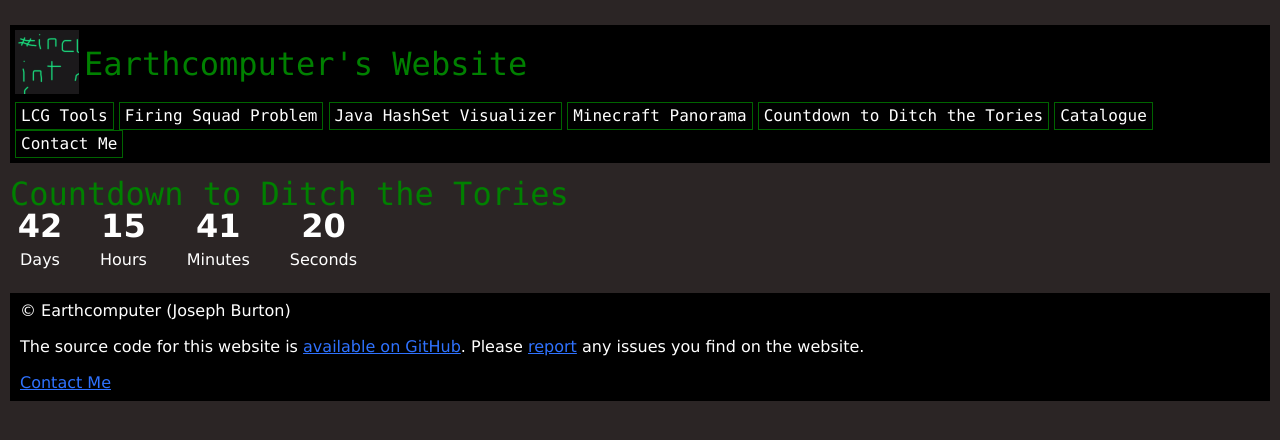
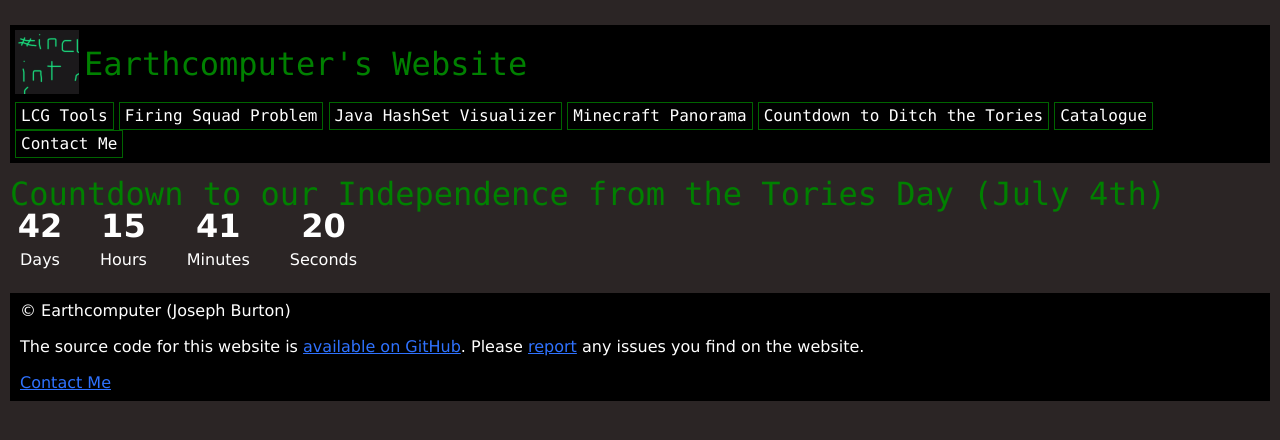
Before and after one commit to Earthcomputer/Earthcomputer.github.io, a Jekyll site: the page built from tories_countdown.html, in a window 1280 px wide. Shown: the top 440 px of the page. Built offline with Jekyll 4.4.1, drawn with Linux system fonts in a browser that asks for light colours.

Commit message:
Indepdence from the tories

```diff
--- a/tories_countdown.html
+++ b/tories_countdown.html
@@ -1,6 +1,6 @@
 ---
 layout: page
-title: Countdown to Ditch the Tories
+title: Countdown to our Independence from the Tories Day (July 4th)
 style: styles/tories_countdown.css
 script:
   - scripts/tories_countdown.js
```
